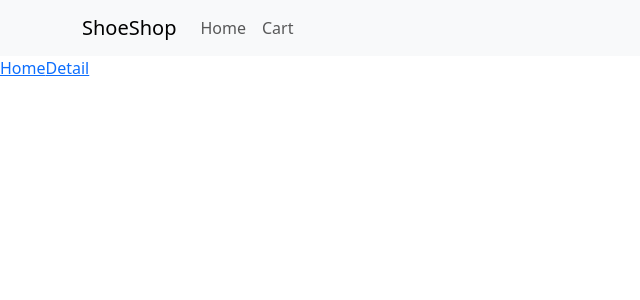
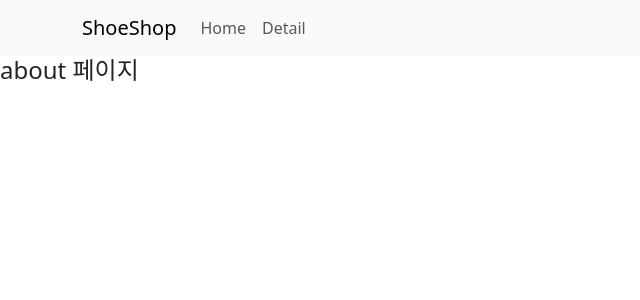
Before and after one commit to Wholesome-Gee/study-react-shopping, a React (Vite) app: page /about in a window 1280 px wide. Shown: the top 300 px of the page, without its empty margins (0-640 px from the left). Built offline with nearby package versions, Linux system fonts and the light colour scheme.

Commit message:
리액트 라우터 2 : navigate, nested routes, outlet

```diff
--- a/src/App.jsx
+++ b/src/App.jsx
@@ -2,14 +2,17 @@
 import { Navbar,Container,Nav, Row } from 'react-bootstrap'
 import './App.css'
 import bgImg from './img/bg.png'
-import data from './data'
+import data from './Data'
 import { useState } from 'react'
 import Card from './card'
-import { Routes, Route, Link } from 'react-router-dom'
-import Detail from './detail'
+import { Routes, Route, Link, useNavigate, Outlet } from 'react-router-dom'
+import Detail from './routes/Detail.jsx'
+import About from './routes/About.jsx'
 
 function App() {
   let [shoes] = useState(data)
+  let navigate = useNavigate();
+  //페이지 이동 도와주는
 
   return (
     <>
@@ -17,16 +20,18 @@ function App() {
 
       <Navbar bg="light" data-bs-theme="light">
         <Container>
-          <Navbar.Brand href="#home">ShoeShop</Navbar.Brand>
+          <Navbar.Brand href="/">ShoeShop</Navbar.Brand>
           <Nav className="me-auto">
-            <Nav.Link href="/">Home</Nav.Link>
-            <Nav.Link href="/cart">Cart</Nav.Link>
+            {/* <Nav.Link onClick={()=>{ navigate(-1) }}>이전</Nav.Link> */}
+            <Nav.Link onClick={()=>{ navigate('/') }}>Home</Nav.Link>
+            <Nav.Link onClick={()=>{ navigate('/detail') }}>Detail</Nav.Link>
+            {/* <Nav.Link onClick={()=>{ navigate(1) }}>다음</Nav.Link> */}
           </Nav>
         </Container>
       </Navbar>
 
-      <Link to="/">Home</Link>
-      <Link to="/detail">Detail</Link>
+      {/* <Link to={'/'}> Home </Link>
+      <Link to={'/detail'}> Detail </Link> */}
 
       <Routes>
         <Route path="/" element={
@@ -37,7 +42,7 @@ function App() {
                 {
                   shoes.map((shoe,index)=>{
                     return (
-                      <Card shoe={shoe} index={index+1} key={index}/>
+                      <Card shoe={shoe} index={index+1} key={index} />
                     )
                   })
                 }
@@ -47,6 +52,11 @@ function App() {
           </>
         }/>
         <Route path="/detail" element={<Detail/>}/>
+        <Route path="/about" element={<About/>}>
+          <Route path="member" element={<div>멤버임</div>}/>
+          <Route path="location" element={<div>위치임</div>}/>
+        </Route>
+        <Route path="*" element={<div>404page</div>}/>
       </Routes>
 
 
--- /dev/null
+++ b/src/routes/About.jsx
@@ -0,0 +1,10 @@
+import { Outlet } from "react-router-dom";
+
+export default function About() {
+  return (
+    <>
+      <h4>about 페이지</h4>
+      <Outlet></Outlet>
+    </>
+  )
+}
```
Also changed, not shown: src/routes/Detail.jsx (renamed from src/detail.jsx), 1 other file (tests, documents, lock files or other folders).
